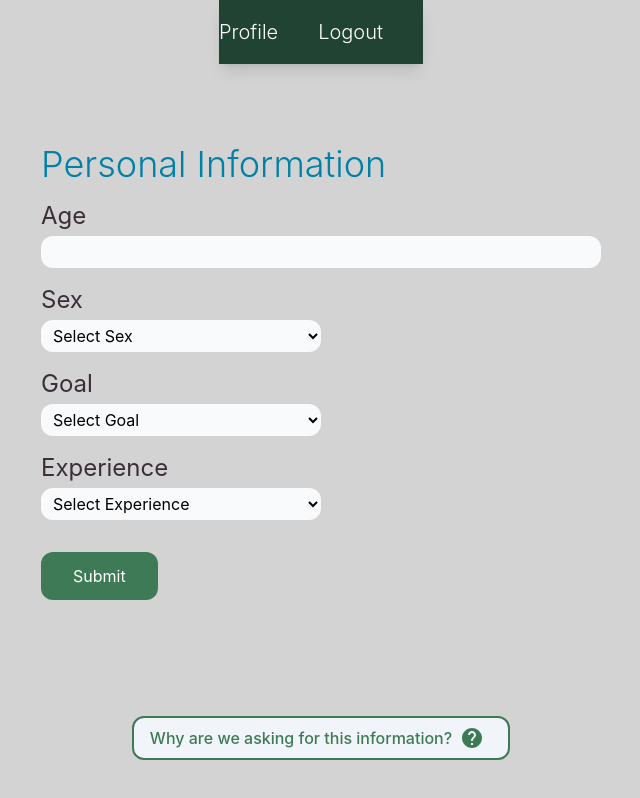
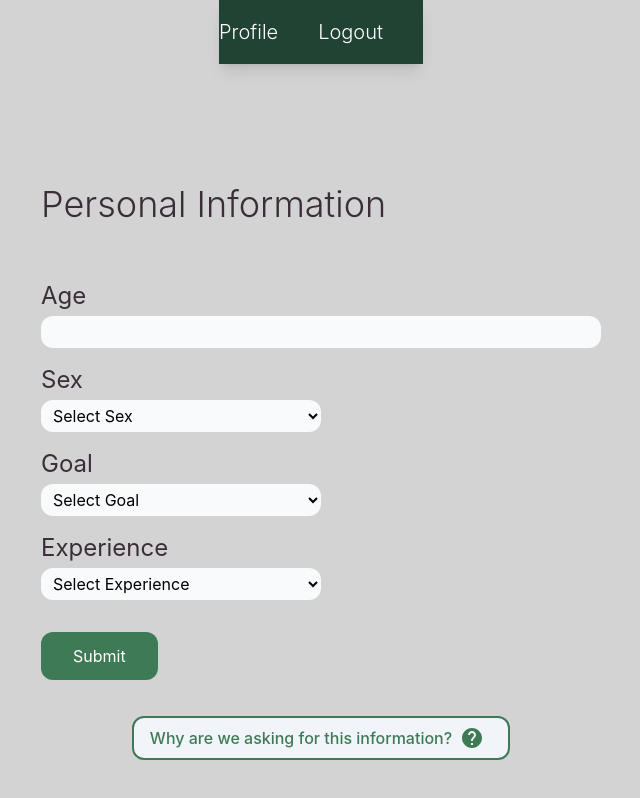
Before and after one commit to jbrijs/swole-ai, a React (Vite) app in the folder client/: page /#/profile in a window 1280 px wide. Shown: the whole page, without its empty margins (319-959 px from the left). Built offline with nearby package versions, Linux system fonts and the light colour scheme.

Commit message:
restyled profile page

```diff
--- a/client/src/Profile.jsx
+++ b/client/src/Profile.jsx
@@ -55,7 +55,7 @@ function Profile() {
           onSubmit={createProfile}
           className="flex flex-col items-start w-1/2"
         >
-          <h2 className="text-4xl font-light text-tertiary">
+          <h2 className="text-4xl font-light text-text my-10">
             Personal Information
           </h2>
           <NumberForm
```
